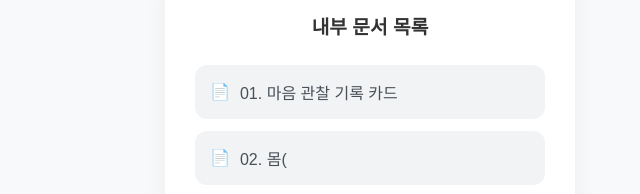
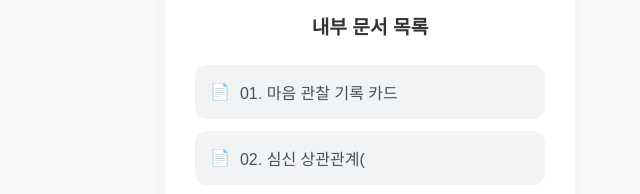
Before and after one commit to homoon-freedom/F-N, a plain HTML site: page index.html in a window 1280 px wide. Shown: the part 84-278 px from the top of the page, 270-910 px from the left. Drawn offline with Linux system fonts and the light colour scheme.

Commit message:
Update link text for page2.html in index.html

```diff
--- a/index.html
+++ b/index.html
@@ -59,7 +59,7 @@
     <h2>내부 문서 목록</h2>
     <nav class="link-grid">
         <a href="page1.html" class="nav-link">01. 마음 관찰 기록 카드</a>
-        <a href="page2.html" class="nav-link">02. 몸(</a>
+        <a href="page2.html" class="nav-link">02. 심신 상관관계(</a>
         <a href="page3.html" class="nav-link">03. 세 번째 페이지</a>
         <a href="page4.html" class="nav-link">04. 네 번째 페이지</a>
         <a href="page5.html" class="nav-link">05. 다섯 번째 페이지</a>
```
